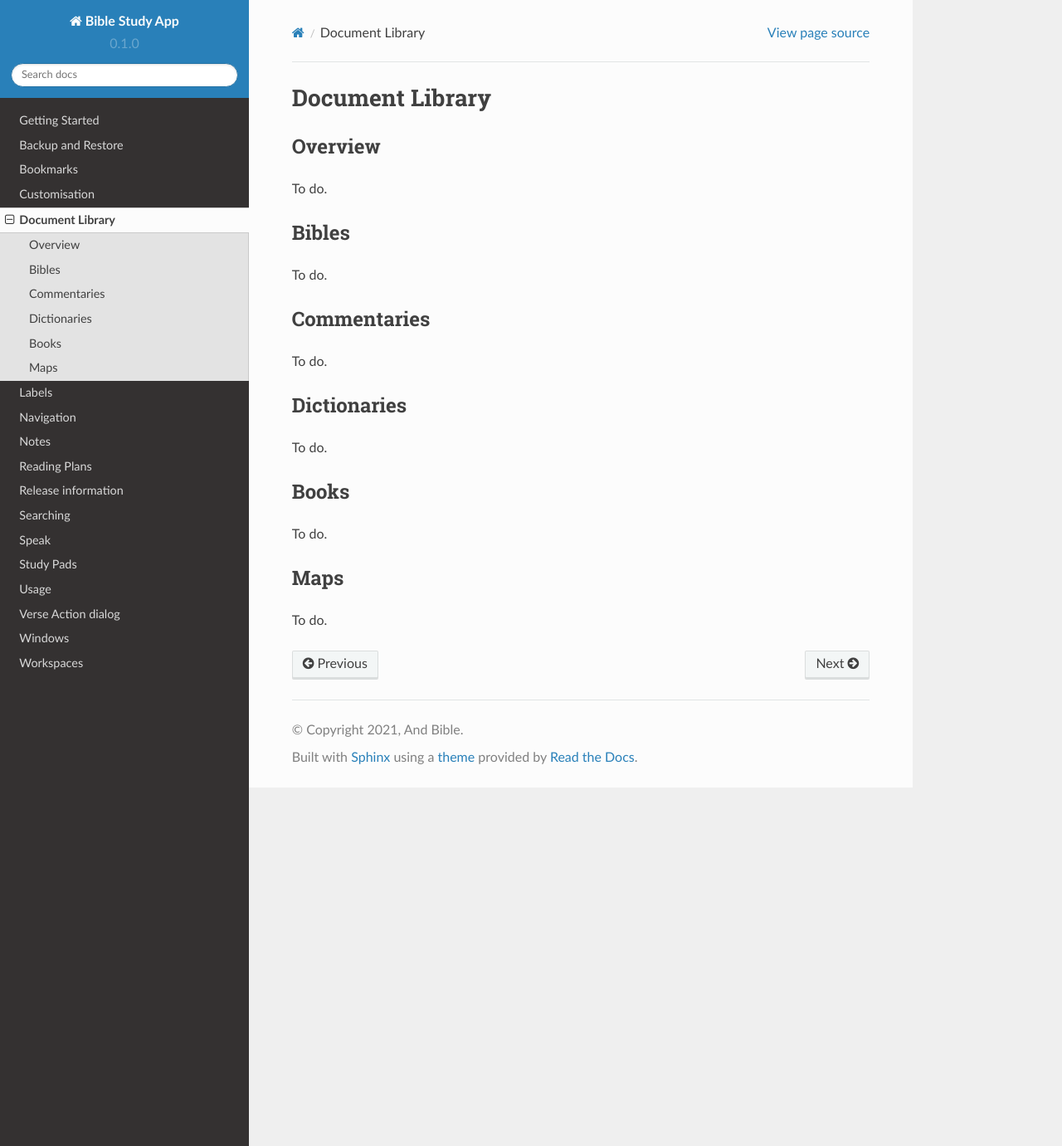
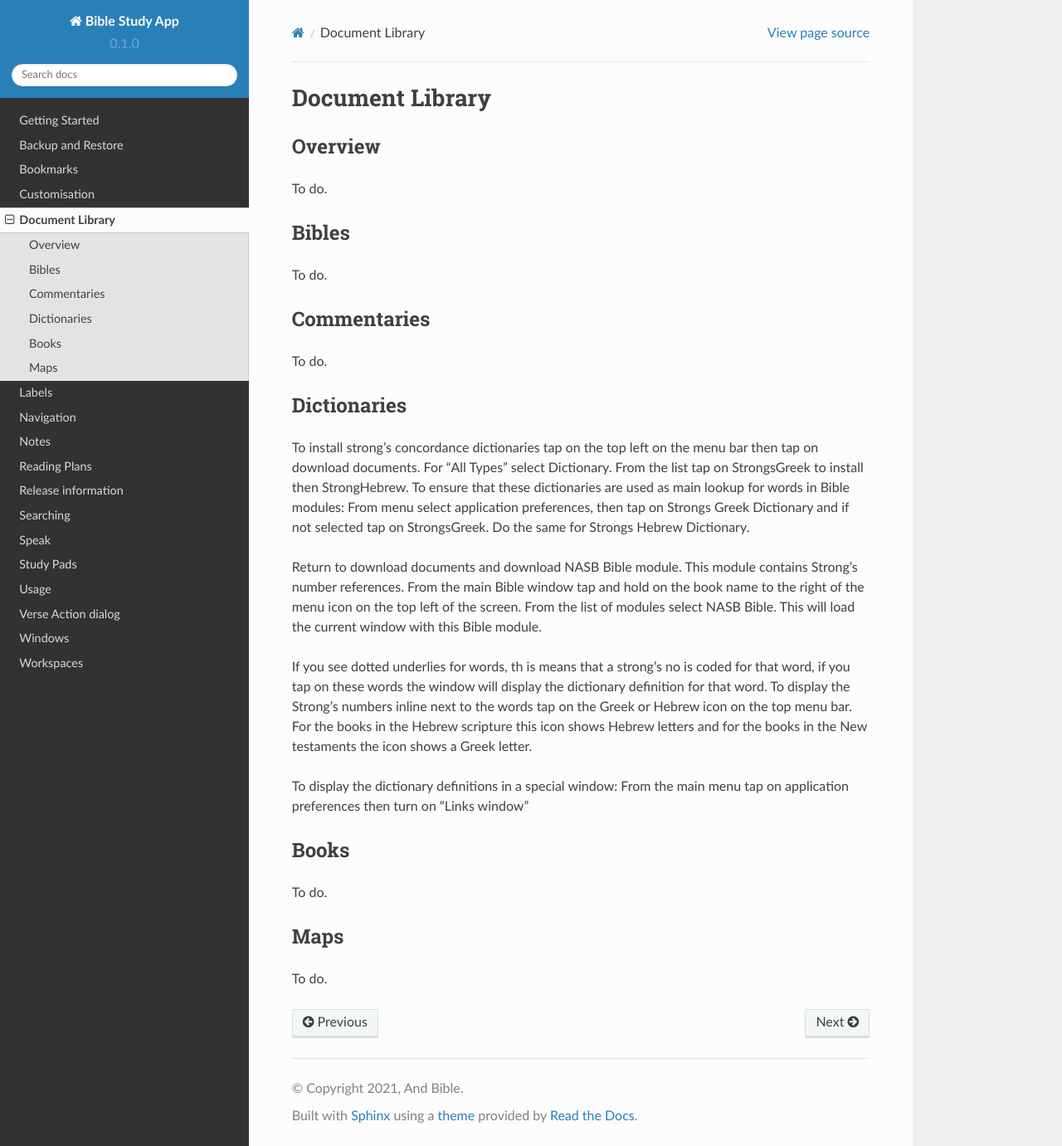
Before and after one commit to AndBible/docs, a Sphinx documentation site: the page built from docs/source/documents.rst, in a window 1280 px wide and 1381 px high. Shown: the whole window at 83% size. Built offline with Sphinx 7.4.7 and the Read the Docs theme 2.0.0, drawn with Linux system fonts in a browser that asks for light colours; pages that are not in the unit, such as notebooks, are missing from menus.

Commit message:
Update documents.rst

```diff
--- a/docs/source/documents.rst
+++ b/docs/source/documents.rst
@@ -19,7 +19,22 @@ To do.
 Dictionaries
 ------------
 
-To do.
+To install strong's concordance dictionaries tap on the top left on the menu bar then tap on download documents.
+For "All Types" select Dictionary. From the list tap on StrongsGreek to install then StrongHebrew.
+To ensure that these dictionaries are used as main lookup for words in Bible modules:
+From menu select application preferences, then tap on Strongs Greek Dictionary and if not selected tap on StrongsGreek.
+Do the same for Strongs Hebrew Dictionary.
+
+Return to download documents and download NASB Bible module. This module contains Strong's number references.
+From the main Bible window tap and hold on the book name to the right of  the menu icon on the top left of the screen.
+From the list of modules select NASB Bible. This will load the current window with this Bible module.
+
+If you see dotted underlies for words, th is means that a strong's no is coded for that word, if you tap on these words the window will display the dictionary definition for that word.
+To display the Strong's numbers inline next to the words tap on the Greek or Hebrew icon on the top menu bar. For the books in the Hebrew scripture this icon shows Hebrew letters and for the books in the New testaments the icon shows a Greek letter.
+
+To display the dictionary definitions in a special window:
+From the main menu tap on application preferences then turn on "Links window"
+
 
 Books
 -----
```
